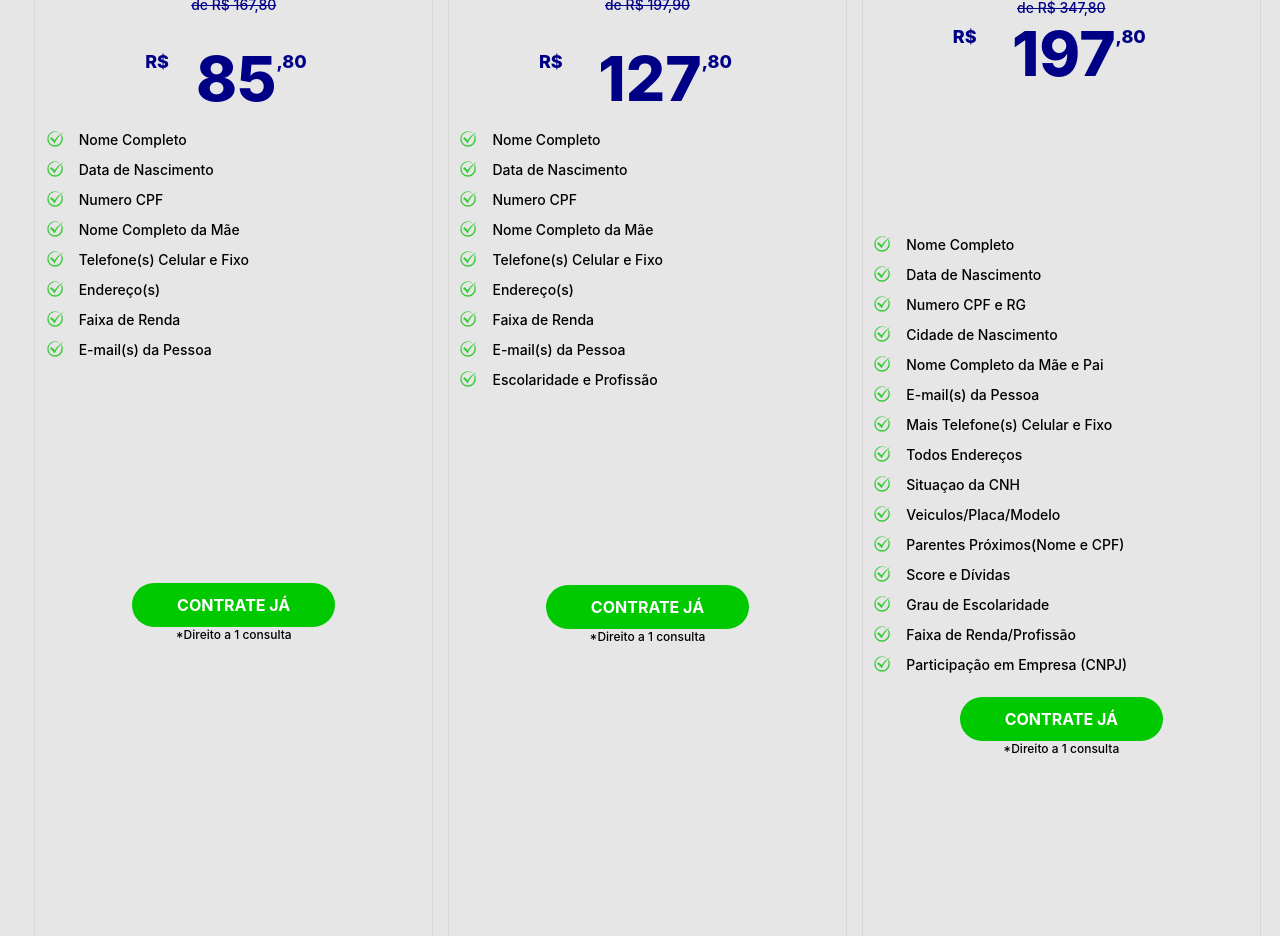
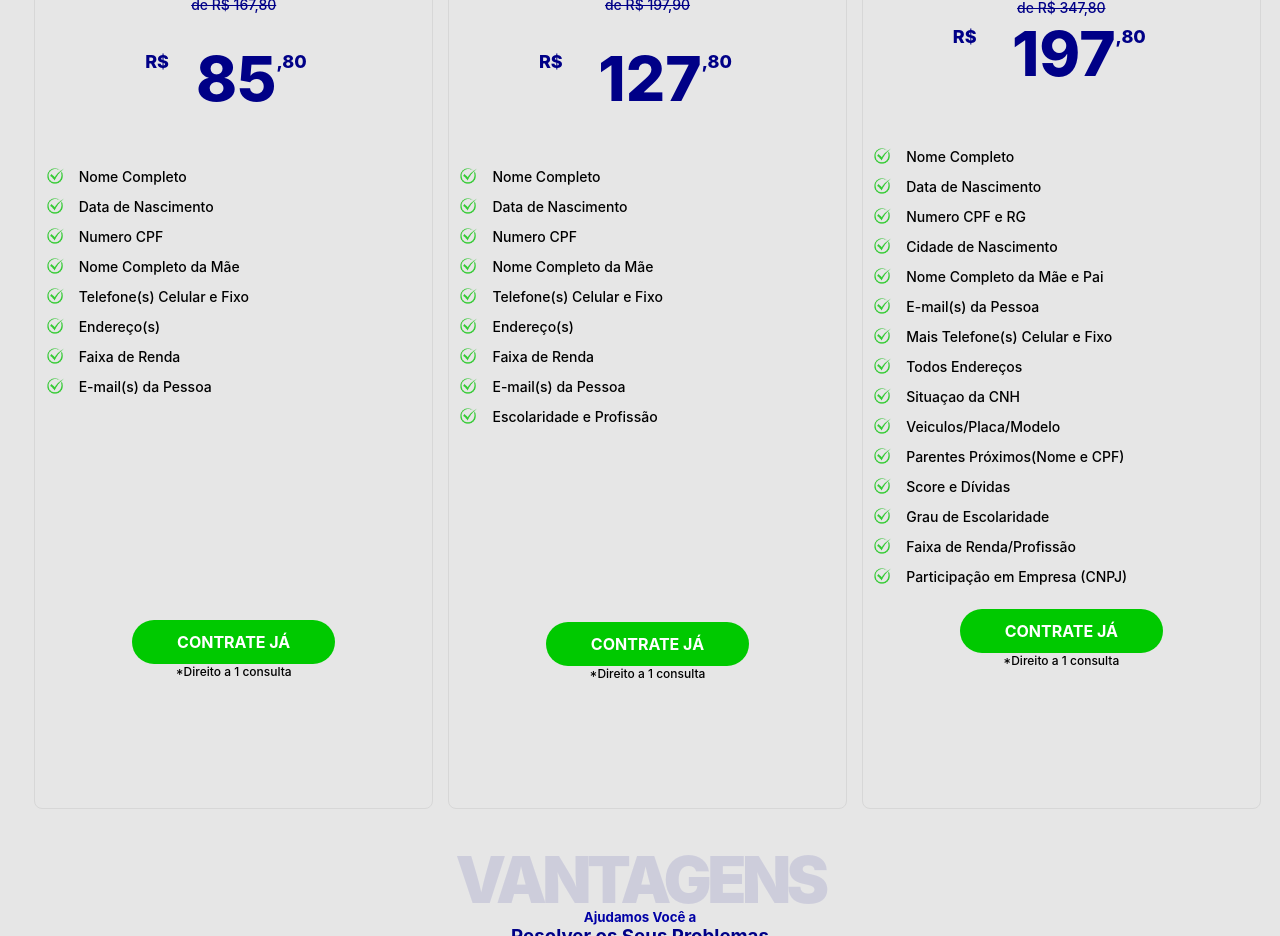
Before and after one commit to ovattsuG/detetive, a React (Create React App) app: page / in a window 1280 px wide. Shown: the part 1700-2636 px from the top of the page. Built offline with nearby package versions, Linux system fonts and the light colour scheme.

Commit message:
modf css

```diff
--- a/src/App.css
+++ b/src/App.css
@@ -280,7 +280,7 @@
 /* card3 */
 .card-premium {
   overflow-y: hidden;
-  height: 115vh;
+  height: 100vh;
 }
 
 .card-premium::after {
@@ -330,6 +330,7 @@
 .price {
   overflow-y: hidden;
   width: 100%;
+  height: 14vh;
   position: relative;
   display: inline-block;
   font-weight: 800;
@@ -368,7 +369,7 @@
   flex-direction: column;
   align-items: flex-start;
   justify-content: center;
-  margin-top: -2em;
+  /* margin-top: -2em; */
   margin-right: 1.5em;
   font-size: 14px;
   font-weight: 500;
@@ -377,8 +378,8 @@
 }
 
 .info-list-premium {
+  margin-top: -8em;
   overflow-y: hidden;
-  margin-top: -6em;
   margin-bottom: 0.5em;
 }
 
@@ -946,9 +947,15 @@ h3 {
     height: 100vh;
   }
   .card-premium{
+    display: flex;
+    flex-direction: column;
+    align-items: center;
+    justify-content: flex-start;
     height: 130vh;
   }
-
+  .info-list-premium{
+    margin-top: -6em;
+  }
   .card-desktop{
     height: 100%;
   }
@@ -1153,7 +1160,7 @@ h3 {
     overflow-y: hidden;
     width: 31%;
     margin-left: 15px;
-    height: 150vh;
+    height: 125vh;
   }
 
   .card-celular {
```
